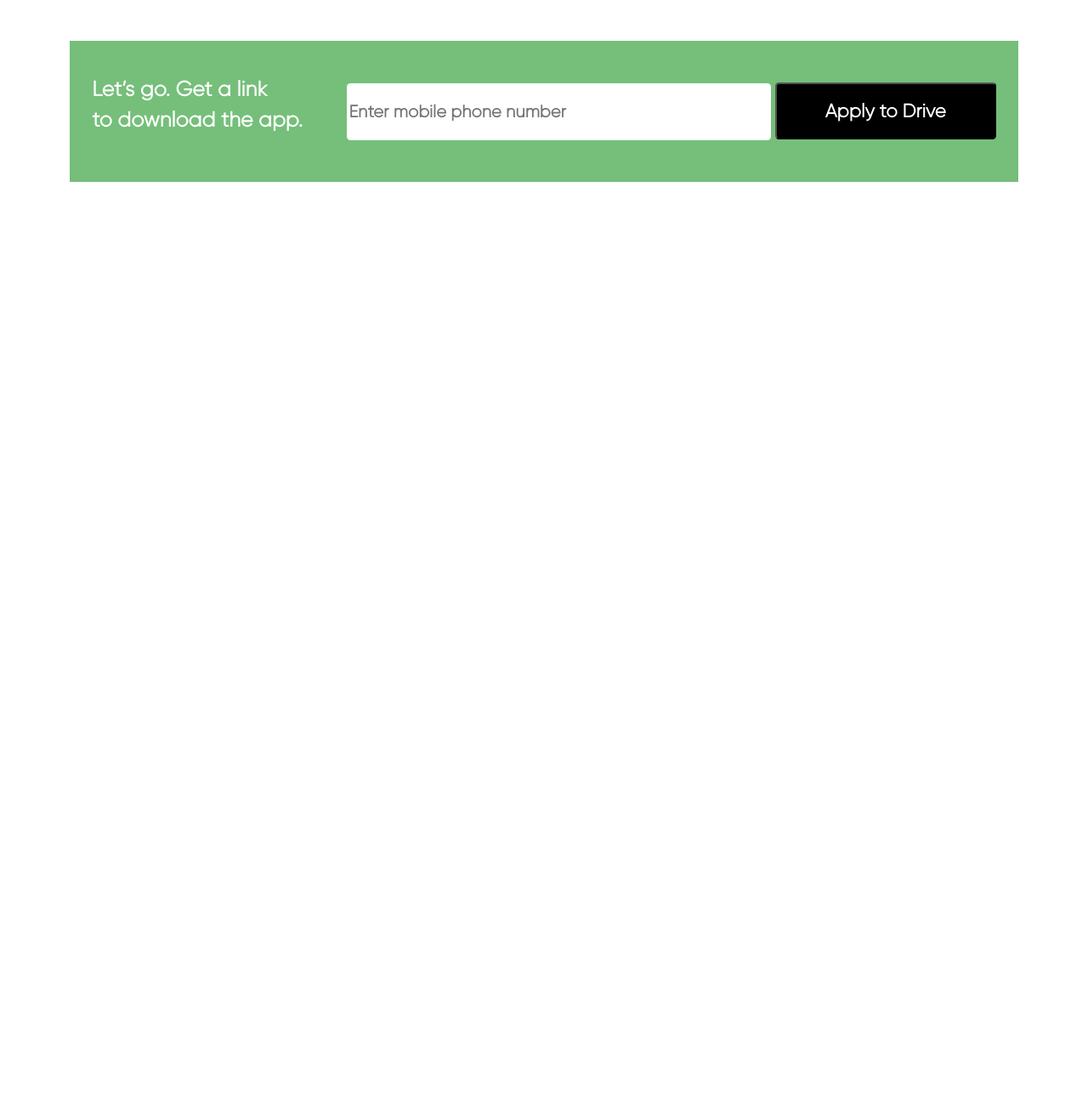
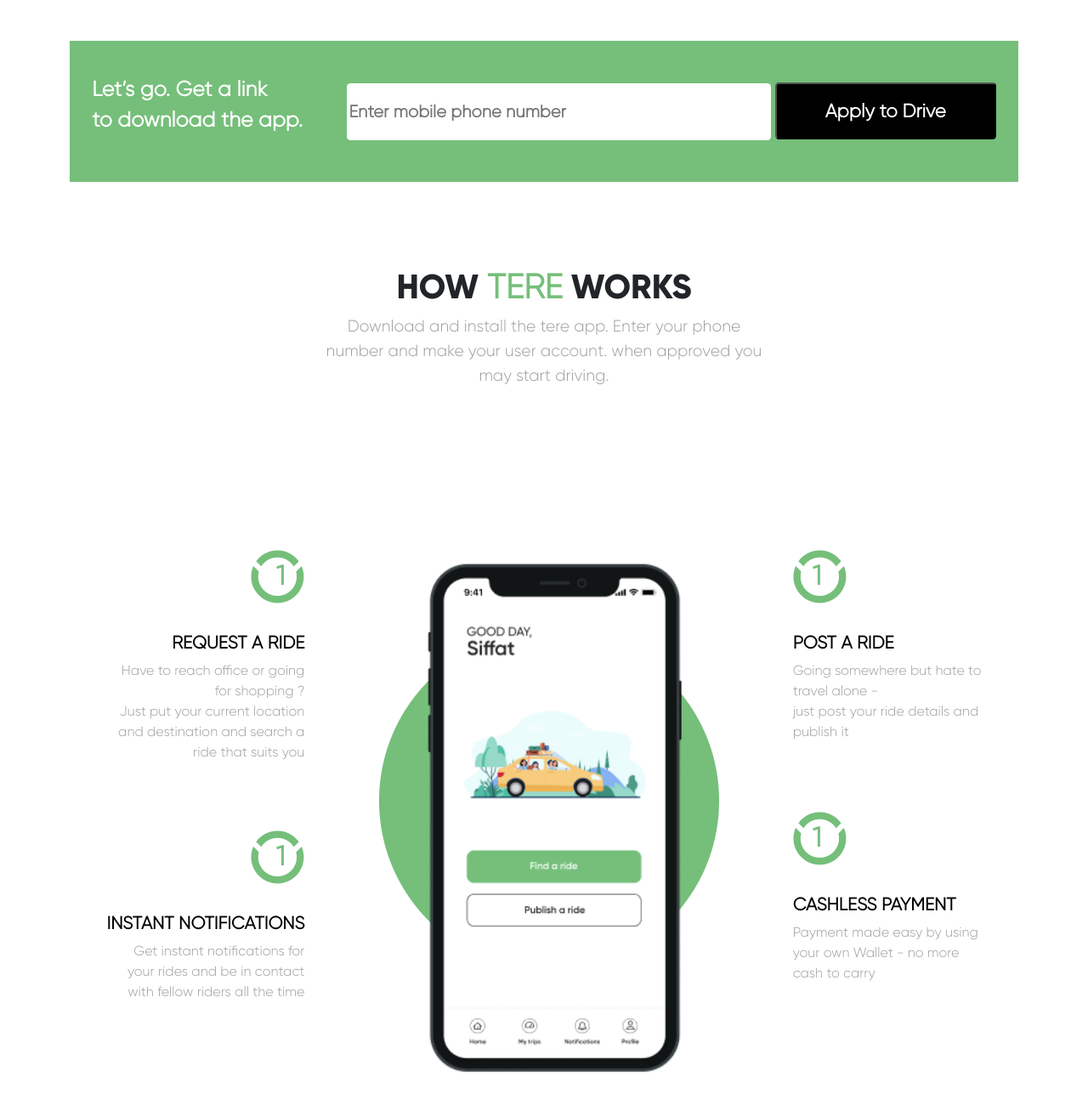
Before and after one commit to Muhammad-Danish-me/Responsive-website, a plain HTML site: page index.html in a window 1280 px wide. Shown: the part 639-1939 px from the top of the page at 85% size. Before the commit the page ends 853 px from the top, so only its background shows below. Drawn offline with nearby package versions, Linux system fonts and the light colour scheme; files whose address does not match are found by name.

Commit message:
added section two

```diff
--- a/index.html
+++ b/index.html
@@ -78,16 +78,87 @@
           <button>Apply to Drive</button>
         </div>
       </div>
+      <!-- section two -->
       <div class="section-two">
-        <!-- <div class="sec-top">
-          <h3>HOW TERE WORKS</h3>
+        <div class="sec-top">
+          <h3>HOW <span>TERE</span> WORKS</h3>
           <p>
             Download and install the tere app. Enter your phone <br />
             number and make your user account. when approved you <br />
             may start driving.
           </p>
-        </div> -->
+        </div>
+        <div class="sec-two-between">
+          <!-- sec-two between left  -->
+          <div class="left">
+            <div class="circle">
+              <img src="images/circle.png" alt="" />
+              <p>1</p>
+            </div>
+            <div class="text">
+              <h4>REQUEST A RIDE</h4>
+              Have to reach office or going <br />
+              for shopping ? <br />
+              Just put your current location <br />
+              and destination and search a <br />
+              ride that suits you
+            </div>
+            <!-- betwwen bottom left... -->
+            <div class="bottom-left">
+              <div class="circle">
+                <img src="images/circle.png" alt="" />
+                <p>1</p>
+              </div>
+              <div class="text">
+                <h4>INSTANT NOTIFICATIONS</h4>
+                Get instant notifications for <br />
+                your rides and be in contact <br />
+                with fellow riders all the time
+              </div>
+            </div>
+          </div>
+          <!-- sec two center -->
+          <div class="center">
+            <div class="circle">
+              <img src="images/Ellipse 1.png" alt="" />
+            </div>
+            <div class="mobile">
+              <img src="images/mobile.png" alt="" />
+            </div>
+          </div>
+          <!-- sec two right -->
+          <div class="right">
+            <div class="circle">
+              <img src="images/circle.png" alt="" />
+              <p>1</p>
+            </div>
+            <div class="text">
+              <h4>POST A RIDE</h4>
+              Going somewhere but hate to <br />
+              travel alone - <br />
+              just post your ride details and <br />
+              publish it
+            </div>
+            <!-- sec two bottom right -->
+            <div class="bottom-right">
+              <div class="circle">
+                <img src="images/circle.png" alt="" />
+                <p>1</p>
+              </div>
+              <div class="text">
+                <h4>CASHLESS PAYMENT</h4>
+                Payment made easy by using <br />
+                your own Wallet - no more <br />
+                cash to carry
+              </div>
+            </div>
+          </div>
+        </div>
       </div>
+      <!-- section three -->
+      <!-- <div class="section-three">
+
+      </div> -->
     </div>
   </body>
 </html>
--- a/media810.css
+++ b/media810.css
@@ -40,4 +40,16 @@
     .s-center input{
       width: 60%;
     }
+    .sec-two-between .left {
+      display: none;
+    }
+    .sec-two-between .right {
+      display: none;
+    }
+    .sec-two-between .center .mobile img{
+      width:100%;
+    }
+    .sec-two-between .center .circle img{
+      width: 100%;
+    }
 }
--- a/style.css
+++ b/style.css
@@ -7,19 +7,18 @@
   src: url(images/fonts/Gilroy-ExtraBold.otf);
 }
 
-body{
+body {
   margin: 0;
   padding: 0;
-  background-color:  #f9f9f9;
+  background-color: #f9f9f9;
 }
-*{
+* {
   font-family: gilroy;
-
 }
-.brg{
+.brg {
   display: none;
 }
-.navbar{
+.navbar {
   width: 100%;
   height: 174px;
   display: flex;
@@ -27,29 +26,28 @@ body{
   align-items: center;
   font-size: 18px;
 }
-.rightside li{
+.rightside li {
   display: inline;
   cursor: pointer;
   padding-left: 50px;
 }
-.nav-btn{
+.nav-btn {
   margin-left: 50px;
-  background-color: #75BF7A;
+  background-color: #75bf7a;
   border: none;
   border-radius: 5.95px;
   color: white;
-  padding: 5px 20px 5px 20px ;
+  padding: 5px 20px 5px 20px;
 }
 
 /* section one */
-.section-one{
+.section-one {
   width: 100%;
   display: flex;
   justify-content: space-between;
   /* background-color: #75BF7A; */
-
 }
-.section-one-content{
+.section-one-content {
   width: 100%;
   display: inline-flex;
   flex-direction: column;
@@ -70,7 +68,7 @@ body{
   width: 100%;
   color: #afaeb2ff;
 }
-.section-one-btns button{
+.section-one-btns button {
   background-color: black;
   color: white;
   font-size: 1.3em;
@@ -86,35 +84,35 @@ body{
   margin: 0px;
   justify-content: flex-start;
 }
-.section-one-img img{
+.section-one-img img {
   object-fit: cover;
   height: 374px;
   filter: drop-shadow(2px 2px 2px gray);
 }
-.searchbar{
+.searchbar {
   display: flex;
   width: 100%;
   height: 166px;
-  background-color: #75BF7A;
+  background-color: #75bf7a;
   justify-content: space-around;
   align-items: center;
   flex-wrap: wrap;
 }
-.s-left p{
+.s-left p {
   font-size: 24.6px;
   font-weight: 600;
   color: white;
 }
-.s-center input{
+.s-center input {
   width: 499px;
   height: 67px;
   border-radius: 4.39px;
-  border: none ;
+  border: none;
   font-size: 20px;
   font-weight: 600;
   color: black;
 }
-.s-center button{
+.s-center button {
   width: 260px;
   height: 67px;
   border-radius: 4.39px;
@@ -123,3 +121,93 @@ body{
   background-color: #000000;
   color: white;
 }
+
+.section-two {
+  width: 100%;
+}
+.section-two .sec-top {
+  margin-top: 100px;
+  text-align: center;
+}
+.section-two .sec-top h3 {
+  font-family: gilbold;
+  font-size: 2.5em;
+  font-weight: bold;
+}
+.section-two .sec-top h3 span {
+  color: #75bf7a;
+}
+.section-two .sec-top p {
+  font-family: gilroy;
+  font-size: 1.2em;
+  color: #9e9da2;
+}
+.sec-two-between p {
+  color: #75bf7a;
+  font-weight: bold;
+  font-size: 2em;
+}
+.sec-two-between {
+  margin-top: 160px;
+  display: flex;
+  justify-content: space-around;
+}
+.sec-two-between .left {
+  padding-bottom: 50px;
+}
+.sec-two-between .left .circle {
+  text-align: end;
+  position: relative;
+  top: 30px;
+}
+.sec-two-between .left p {
+  position: relative;
+  bottom: 56px;
+  right: 23px;
+}
+.bottom-left {
+  margin-top: 50px;
+}
+.sec-two-between .left h4 ,.left .text {
+  text-align: end;
+
+}
+.sec-two-between h4 {
+  font-size: 1.3em;
+  font-weight: bolder;
+  color: black;
+}
+.sec-two-between .center .circle{
+  position: relative;
+  top: 125px;
+}
+.sec-two-between .center .mobile{
+  width: 300px;
+}
+.sec-two-between .center .mobile img{
+  width: 100%;
+  position: relative;
+  top: -356px;
+  left: 57px;
+}
+.sec-two-between .text{
+  color: #9E9DA2;
+  font-size: 1em;
+}
+.sec-two-between .right p{
+  position: relative;
+  bottom: 56px;
+  left: 23px;
+}
+.sec-two-between .right .circle {
+  position: relative;
+  top: 30px;
+}
+.bottom-right{
+  margin-top: 52px;
+}
+.img {
+  margin-top: -10px;
+ display: flex;
+ justify-content: center;
+}
```
Also changed, not shown: images/Ellipse 1.png (added), images/circle.png (added), images/mobile.png (added), images/slide-dote.png (added). Lines whose indentation alone changed are shown as unchanged.
